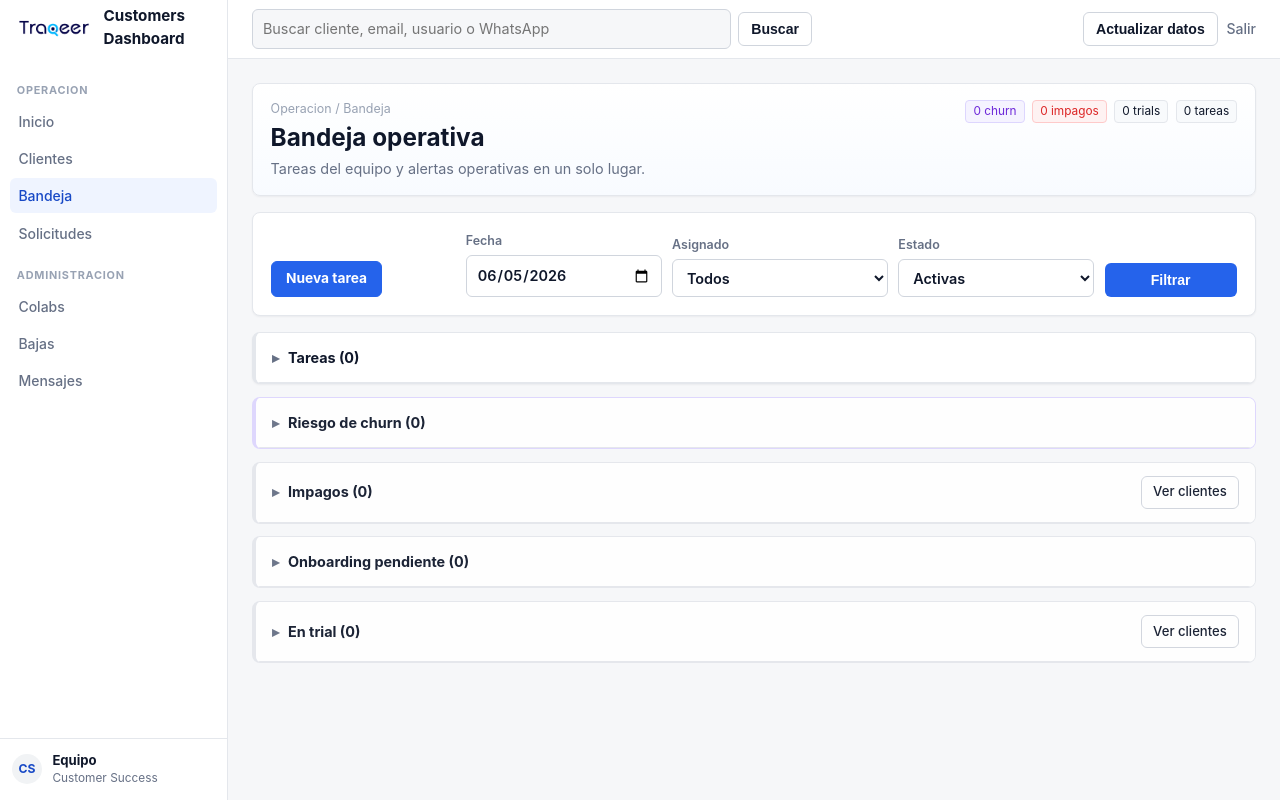
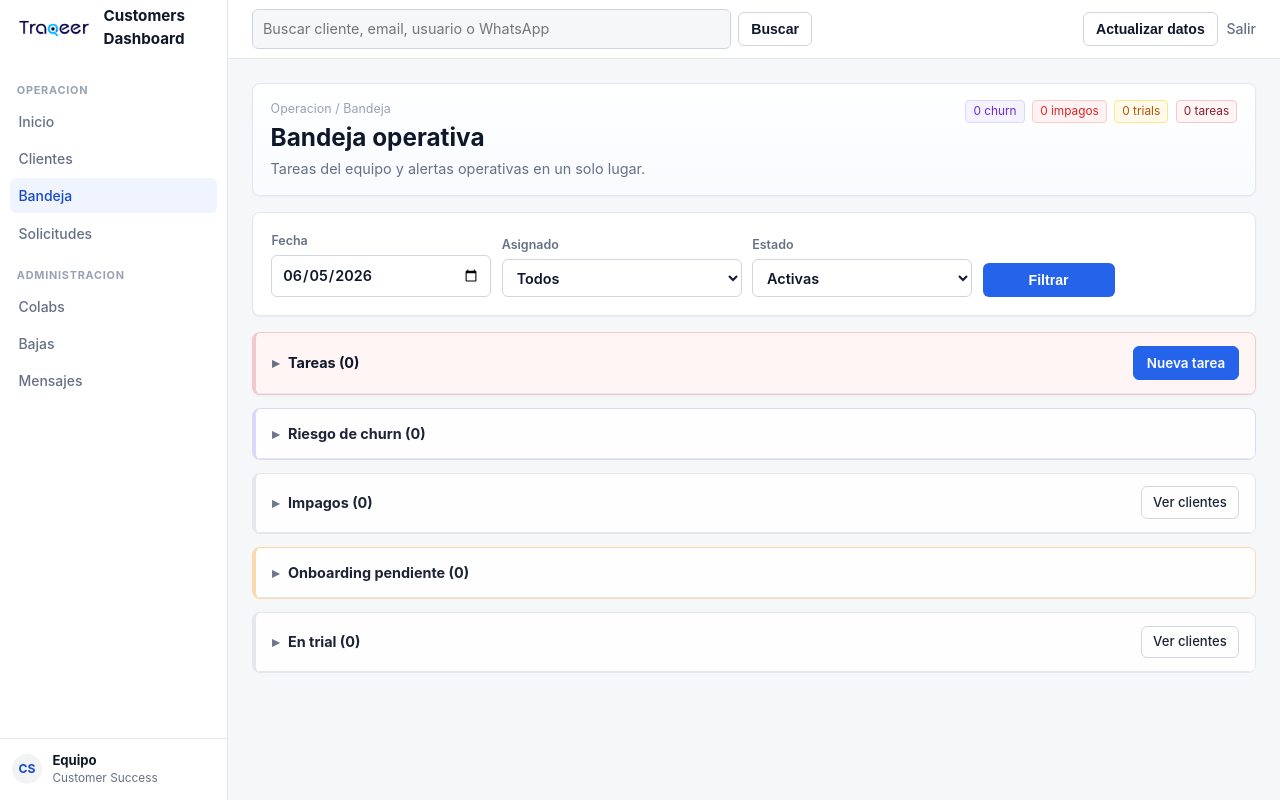
Before and after one commit to francods9-tech/customers, a Flask app: page /bandeja in a window 1280 px wide. Run offline with Flask 3, Linux system fonts and the light colour scheme; the visitor is signed in with stand-in values (Sample User, id 1).

Commit message:
Polish bandeja actions and colors

```diff
--- a/static/style.css
+++ b/static/style.css
@@ -1049,15 +1049,36 @@ table.grid.clientes-grid {
   background: #f5f3ff;
   color: #6d28d9;
 }
+.tag-tasks {
+  border-color: #f3c8c8;
+  background: #fff5f5;
+  color: #8a1f2d;
+}
+.tag-danger {
+  border-color: #fecaca;
+  background: #fef2f2;
+  color: #dc2626;
+}
+.tag-onboarding {
+  border-color: #fed7aa;
+  background: #fff7ed;
+  color: #c2410c;
+}
+.tag-warning {
+  border-color: #fde68a;
+  background: #fffbeb;
+  color: #b45309;
+}
 .tasks-page {
   display: grid;
   gap: 1rem;
 }
 .inbox-ops-panel {
-  display: grid;
-  grid-template-columns: minmax(180px, auto) minmax(0, 1fr);
-  gap: .9rem;
+  display: flex;
+  flex-wrap: wrap;
+  gap: .65rem;
   align-items: end;
+  justify-content: flex-start;
   margin-bottom: 0;
 }
 .task-command-panel {
@@ -1065,10 +1086,11 @@ table.grid.clientes-grid {
   margin-bottom: 0;
 }
 .compact-task-command {
-  width: fit-content;
+  width: 100%;
   max-width: 100%;
-  padding: 0;
+  padding: .85rem;
   border: 0;
+  border-bottom: 1px solid var(--border);
   background: transparent;
   box-shadow: none;
 }
@@ -1147,8 +1169,14 @@ table.grid.clientes-grid {
 .task-filters button {
   width: auto;
   min-width: 132px;
-  justify-self: end;
-  margin: 0;
+  justify-self: start;
+  margin: 0;
+}
+.task-header-action {
+  flex: 0 0 auto;
+  min-height: 34px;
+  padding: .48rem .8rem;
+  font-size: .84rem;
 }
 .task-group-stack {
   display: grid;
@@ -1215,6 +1243,18 @@ table.grid.clientes-grid {
 }
 .inbox-panel.tone-warning .panel-head {
   background: #fffbeb;
+}
+.inbox-panel.tone-tasks .panel-head {
+  background: #fff5f5;
+}
+.inbox-panel.tone-tasks {
+  border-color: #f3c8c8;
+}
+.inbox-panel.tone-onboarding .panel-head {
+  background: #fff7ed;
+}
+.inbox-panel.tone-onboarding {
+  border-color: #fed7aa;
 }
 .inbox-panel.tone-churn .panel-head {
   background: #f5f3ff;
--- a/templates/bandeja.html
+++ b/templates/bandeja.html
@@ -11,9 +11,9 @@
     </div>
     <div class="inbox-summary">
       <span class="tag tag-churn">{{ pendientes.churn|length }} churn</span>
-      <span class="tag tag-warn">{{ pendientes.impago|length }} impagos</span>
-      <span class="tag">{{ pendientes.trial|length }} trials</span>
-      <span class="tag">{{ task_total }} tareas</span>
+      <span class="tag tag-danger">{{ pendientes.impago|length }} impagos</span>
+      <span class="tag tag-warning">{{ pendientes.trial|length }} trials</span>
+      <span class="tag tag-tasks">{{ task_total }} tareas</span>
     </div>
   </div>
 
@@ -106,41 +106,6 @@
   {% endmacro %}
 
   <section class="inbox-ops-panel panel">
-  <details class="task-command-panel compact-task-command" {{ "open" if selected_customer else "" }}>
-    <summary>
-      <span class="btn-primary">Nueva tarea</span>
-    </summary>
-    <form method="post" action="{{ url_for('add_tarea') }}" class="task-create-form">
-      <div>
-        <label>Titulo</label>
-        <input type="text" name="texto" placeholder="Ej: revisar SOP interno" required>
-      </div>
-      <div>
-        <label>Fecha limite</label>
-        <input type="date" name="due_date" value="{{ selected_date }}" required>
-      </div>
-      <div>
-        <label>Asignado</label>
-        <select name="assignee" required>
-          <option value="">Elegir</option>
-          {% for value, label in task_assignees %}
-            <option value="{{ value }}" {% if selected_assignee == value %}selected{% endif %}>{{ label }}</option>
-          {% endfor %}
-        </select>
-      </div>
-      <div>
-        <label>Cliente</label>
-        <select name="customer_email">
-          <option value="">Sin cliente</option>
-          {% for email, name in task_customer_options %}
-            <option value="{{ email }}" {% if selected_customer == email %}selected{% endif %}>{{ name }} · {{ email }}</option>
-          {% endfor %}
-        </select>
-      </div>
-      <button type="submit">Crear tarea</button>
-    </form>
-  </details>
-
     <form method="get" action="{{ url_for('bandeja') }}" class="filters-form task-filters">
       <label>
         Fecha
@@ -169,10 +134,42 @@
   </section>
 
   <div class="inbox-buckets v5-panel-stack">
-    <details class="inbox-panel panel tone-neutral">
+    <details class="inbox-panel panel tone-tasks"{% if selected_customer %} open{% endif %}>
       <summary class="panel-head">
         <h2>Tareas ({{ task_total }})</h2>
+        <span class="btn-primary task-header-action">Nueva tarea</span>
       </summary>
+      <div class="task-command-panel compact-task-command">
+        <form method="post" action="{{ url_for('add_tarea') }}" class="task-create-form">
+          <div>
+            <label>Titulo</label>
+            <input type="text" name="texto" placeholder="Ej: revisar SOP interno" required>
+          </div>
+          <div>
+            <label>Fecha limite</label>
+            <input type="date" name="due_date" value="{{ selected_date }}" required>
+          </div>
+          <div>
+            <label>Asignado</label>
+            <select name="assignee" required>
+              <option value="">Elegir</option>
+              {% for value, label in task_assignees %}
+                <option value="{{ value }}" {% if selected_assignee == value %}selected{% endif %}>{{ label }}</option>
+              {% endfor %}
+            </select>
+          </div>
+          <div>
+            <label>Cliente</label>
+            <select name="customer_email">
+              <option value="">Sin cliente</option>
+              {% for email, name in task_customer_options %}
+                <option value="{{ email }}" {% if selected_customer == email %}selected{% endif %}>{{ name }} - {{ email }}</option>
+              {% endfor %}
+            </select>
+          </div>
+          <button type="submit">Crear tarea</button>
+        </form>
+      </div>
       <div class="task-group-stack">
         <div class="task-group task-group-overdue">
           <h3>Vencidas ({{ task_groups.overdue|length }})</h3>
@@ -232,7 +229,7 @@
             <div class="inbox-row">
               {{ customer_identity(c) }}
               <div class="inbox-meta">
-                <span class="tag tag-warn">{{ c.impago.label }}</span>
+                <span class="tag tag-danger">{{ c.impago.label }}</span>
                 <span class="sub">{{ c.impago.estado_label }} · {{ c.impago.facturas_count }} factura{{ "" if c.impago.facturas_count == 1 else "s" }}</span>
                 {% if c.impago.acceso_free %}<span class="sub warn">acceso free por impago</span>{% endif %}
                 {% if c.impago.monto is not none %}<span class="sub">${{ "%.2f"|format(c.impago.monto) }} pendiente</span>{% endif %}
@@ -254,7 +251,7 @@
       {% endif %}
     </details>
 
-    <details class="inbox-panel panel secondary-panel tone-warning">
+    <details class="inbox-panel panel secondary-panel tone-onboarding">
       <summary class="panel-head">
         <h2>Onboarding pendiente ({{ pendientes.onboarding|length }})</h2>
         {% if pendientes.onboarding %}
@@ -269,7 +266,7 @@
             <div class="inbox-row">
               {{ customer_identity(c) }}
               <div class="inbox-meta">
-                <span class="tag">Bienvenida pendiente</span>
+                <span class="tag tag-onboarding">Bienvenida pendiente</span>
                 <span class="sub">{{ c.plan }} · {{ c.origen_label }}</span>
               </div>
             </div>
@@ -292,7 +289,7 @@
               {{ customer_identity(c) }}
               <div class="inbox-meta">
                 {% if c.trial %}
-                  <span class="tag {{ 'tag-warn' if c.trial.por_vencer }}">{{ c.trial.fecha or "sin fecha" }}</span>
+                  <span class="tag {{ 'tag-warning' if c.trial.por_vencer }}">{{ c.trial.fecha or "sin fecha" }}</span>
                   {% if c.trial.dias is not none %}
                     <span class="sub">{% if c.trial.vencido %}vencido hace {{ -c.trial.dias }} dias{% else %}faltan {{ c.trial.dias }} dias{% endif %}</span>
                   {% endif %}
```
Also changed, not shown: status.md (+50 -0 lines), tests/test_app_routes.py (+29 -5 lines).
